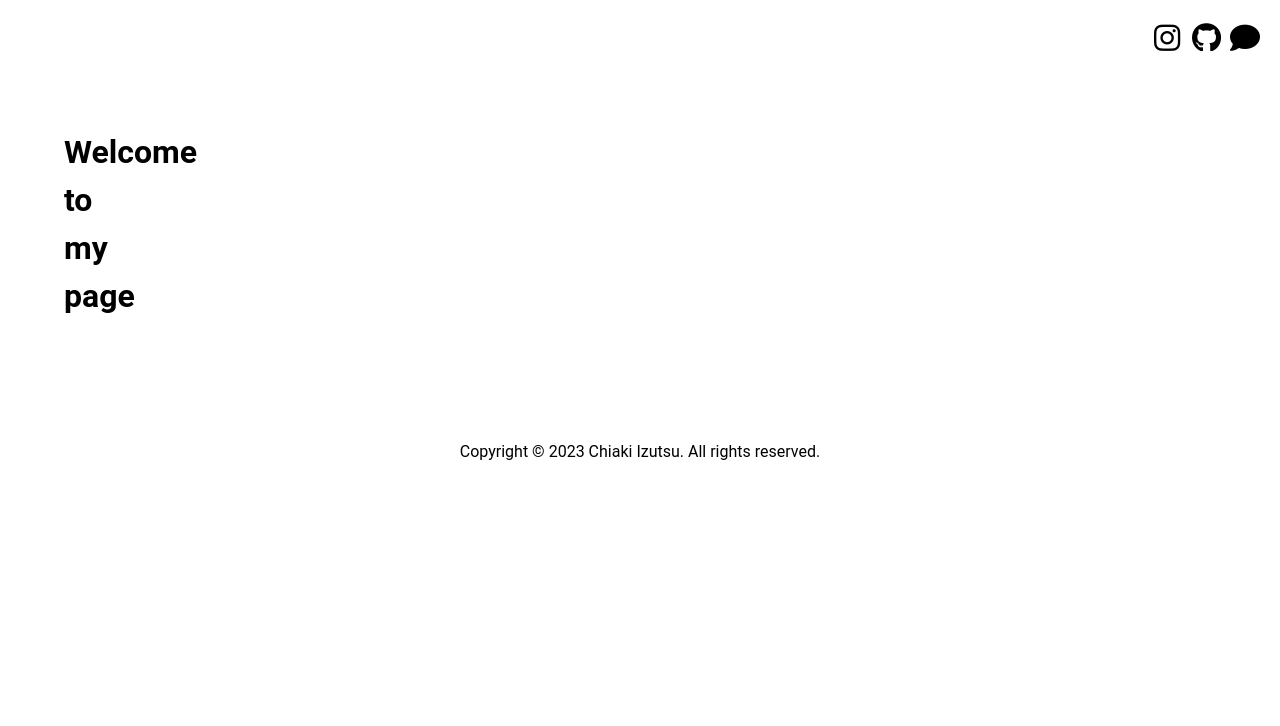
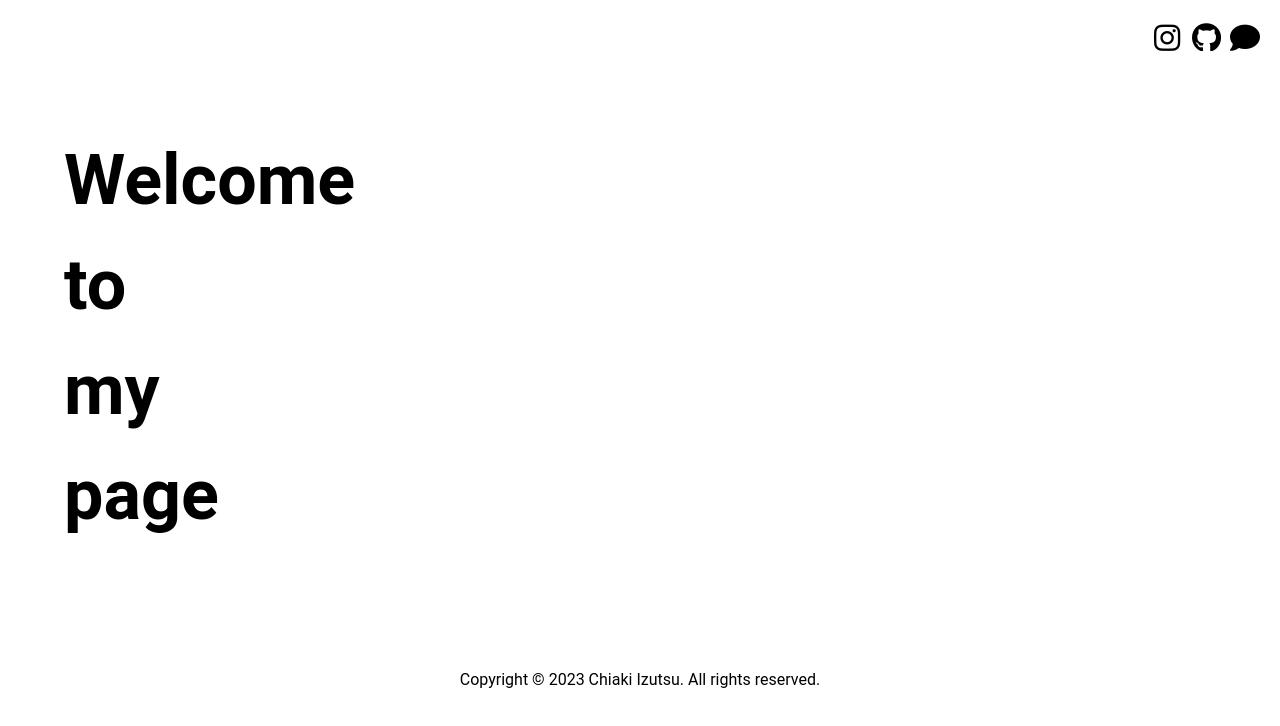
Before and after one commit to suimin-suyaa/my-site, a Vue app: page / in a window 1280 px wide. Shown: the top 726 px of the page. Built offline with nearby package versions, Linux system fonts and the light colour scheme.

Commit message:
class名変更

```diff
--- a/src/views/TopPage.vue
+++ b/src/views/TopPage.vue
@@ -50,7 +50,7 @@ const titles = ref<Title[]>([
 
 <style lang="scss" scoped>
 h1 {
-  &.animate__animated.animate__flash {
+  &.animate__animated.animate__tada {
     @media (min-width: 769px) {
       font-size: 70px;
     }
```
